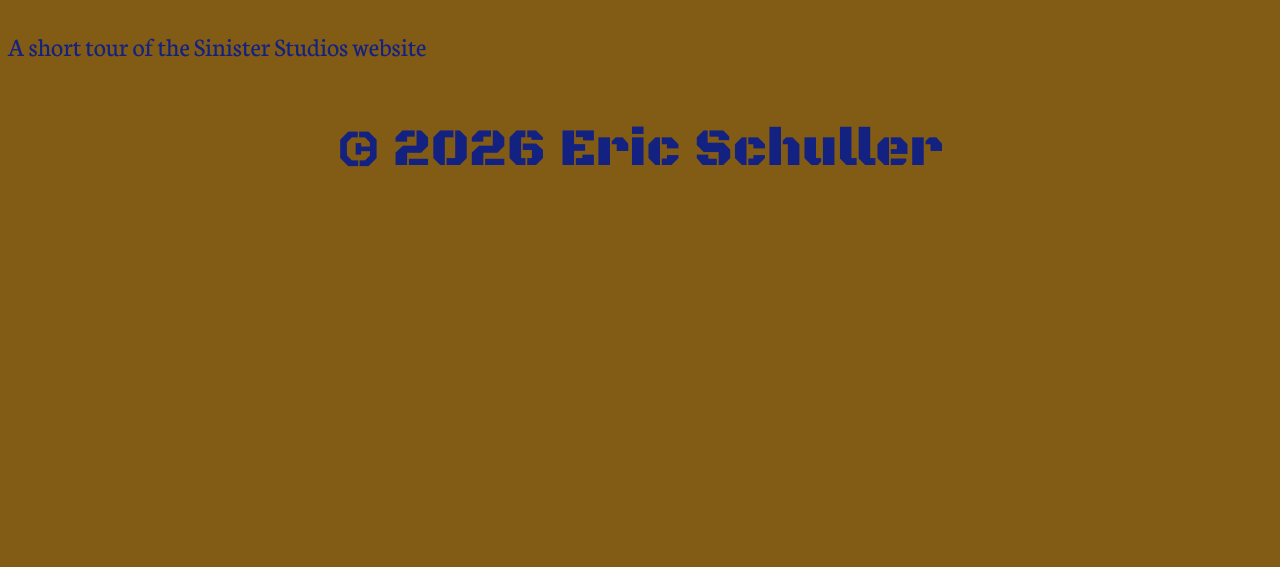
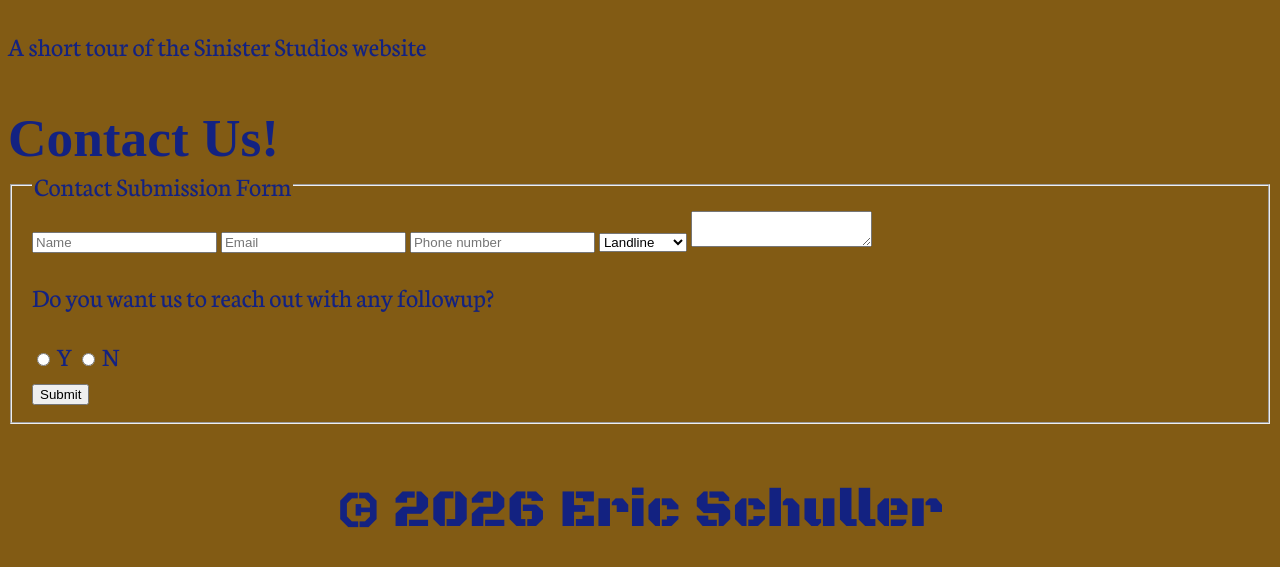
Before and after one commit to rvcc-grid/fa26-about-me-Eschuller84, a plain HTML site: page index.html in a window 1280 px wide. Shown: the part 4834-5401 px from the top of the page. Before the commit the page ends 5070 px from the top, so only its background shows below. Drawn offline with Linux system fonts and the light colour scheme; a web font is replaced by a local one.

Commit message:
Contact Box No Style

```diff
--- a/index.html
+++ b/index.html
@@ -79,6 +79,33 @@
             <iframe id="myVideo" width="560" height="315" src="https://www.youtube.com/embed/XhrGqxv21IA?si=6qyI3ZQ2JM_bUDrU" title="YouTube video player" frameborder="0" allow="accelerometer; autoplay; clipboard-write; encrypted-media; gyroscope; picture-in-picture; web-share" referrerpolicy="strict-origin-when-cross-origin" allowfullscreen></iframe>
             <p>A short tour of the Sinister Studios website</p>
         </section>
+        <section id="contact">
+            <h2>Contact Us!</h2>
+            <form action="https://api.web3forms.com/submit" method="POST">
+                <fieldset>
+                    <legend>Contact Submission Form</legend>
+                <input type="hidden" name="access_key" value="87b8d201-314b-415e-8c93-ae4827606994">
+                <input type="hidden" name="subject" value="New message from my About Me page">
+                <input type="hidden" name="redirect" value="https://rvcc-grid.github.io/fa26-about-me-Eschuller84/thanks.html">
+                <input type="text" name="name" required placeholder="Name">
+                <input type="email" name="email" required placeholder="Email">
+                <input type="tel" name="phone" placeholder="Phone number">
+                <select id="phonetype">
+                    <option value="Landline">Landline</option>
+                    <option value="Cell Phone">Cell Phone</option>
+                </select>
+                <textarea name="message" required></textarea>
+                <p>Do you want us to reach out with any followup?</p>
+                <input type="radio" name="follow" id="followY" value="Y">
+                    <label for="followY">Y</label>
+                <input type="radio" name="follow" id="followN" value=""N">
+                    <label for="followN">N</label>
+                <div data-class="h-captcha" data-captcha="true"></div>
+                <script src="https://web3forms.com/client/script.js" async defer></script>
+                <button type="submit">Submit</button>
+                </fieldset>
+            </form>
+        </section>
     </main>
     <footer>
         <p>© 2026 Eric Schuller</p>
```
